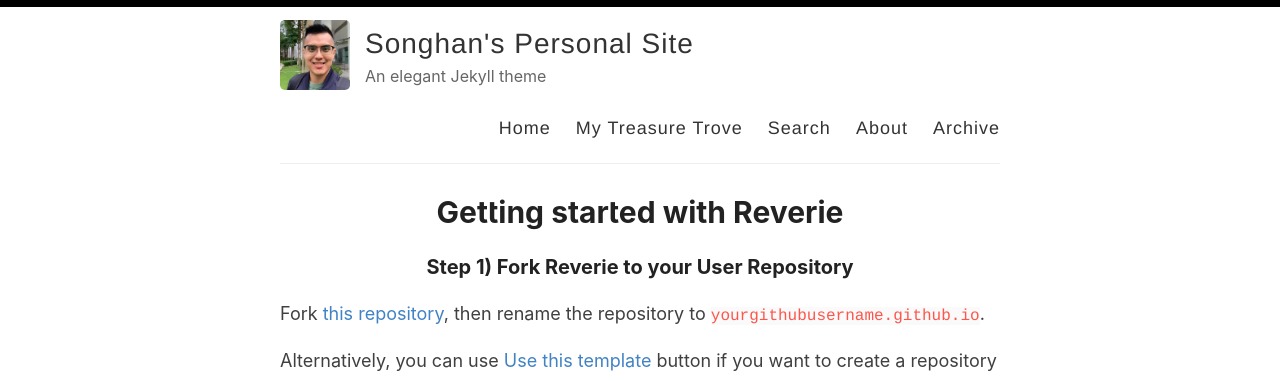
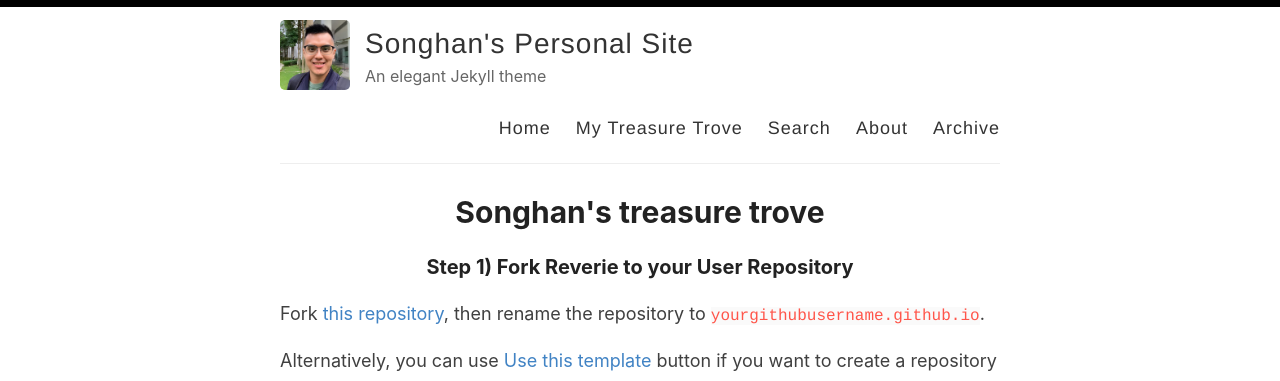
Before and after one commit to songhan89/songhan89.github.io, a Jekyll site: the page built from _pages/treasure-trove.md, in a window 1280 px wide. Shown: the top 381 px of the page. Built offline with Jekyll 4.4.1, drawn with Linux system fonts in a browser that asks for light colours.

Commit message:
Updated page for my personal treasure-trove.

```diff
--- a/_pages/treasure-trove.md
+++ b/_pages/treasure-trove.md
@@ -1,7 +1,7 @@
 ---
 layout: page
-title: Getting started with Reverie
-permalink: /getting-started/
+title: Songhan's treasure trove
+permalink: /treasure-trove/
 ---
 
 ### Step 1) Fork Reverie to your User Repository
```
